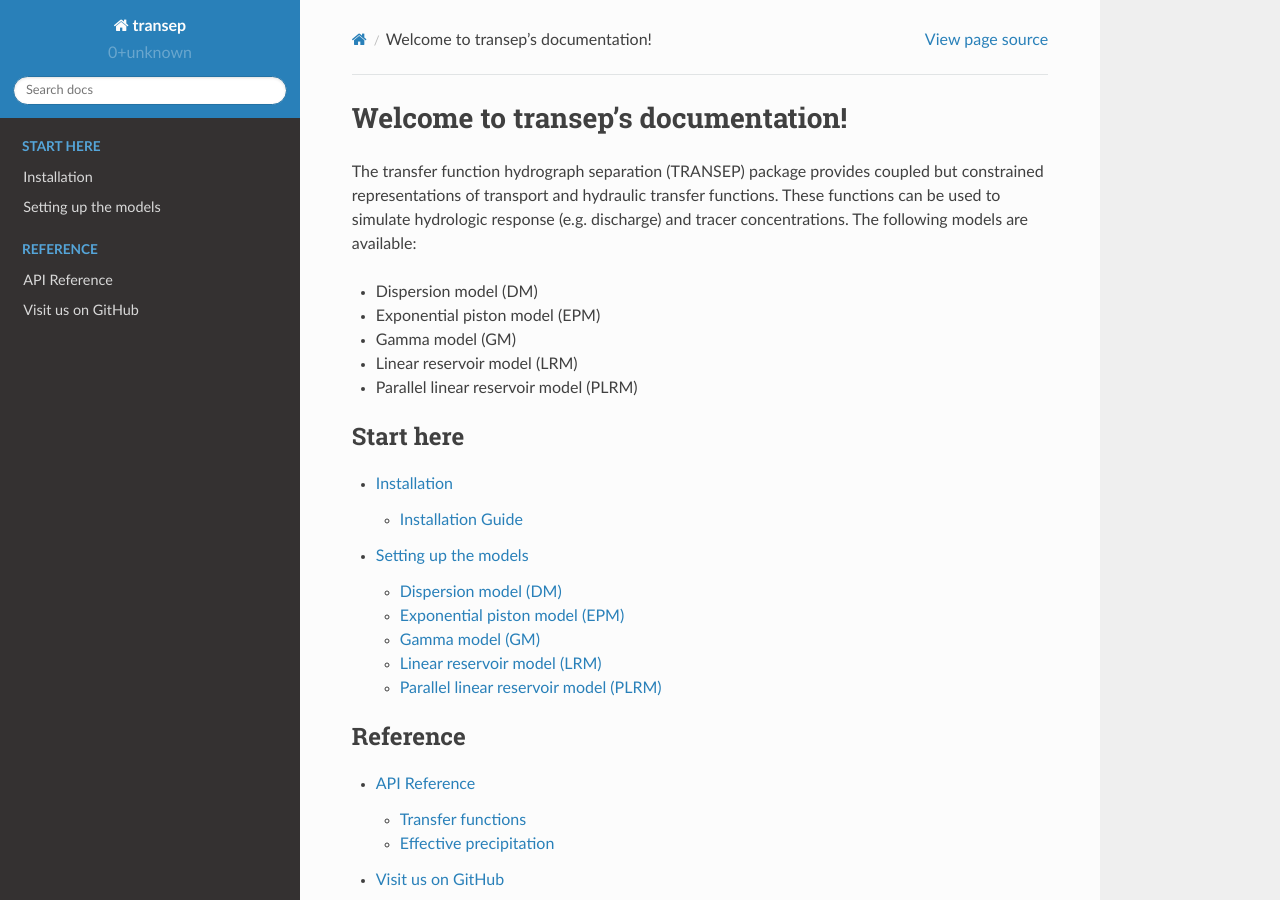
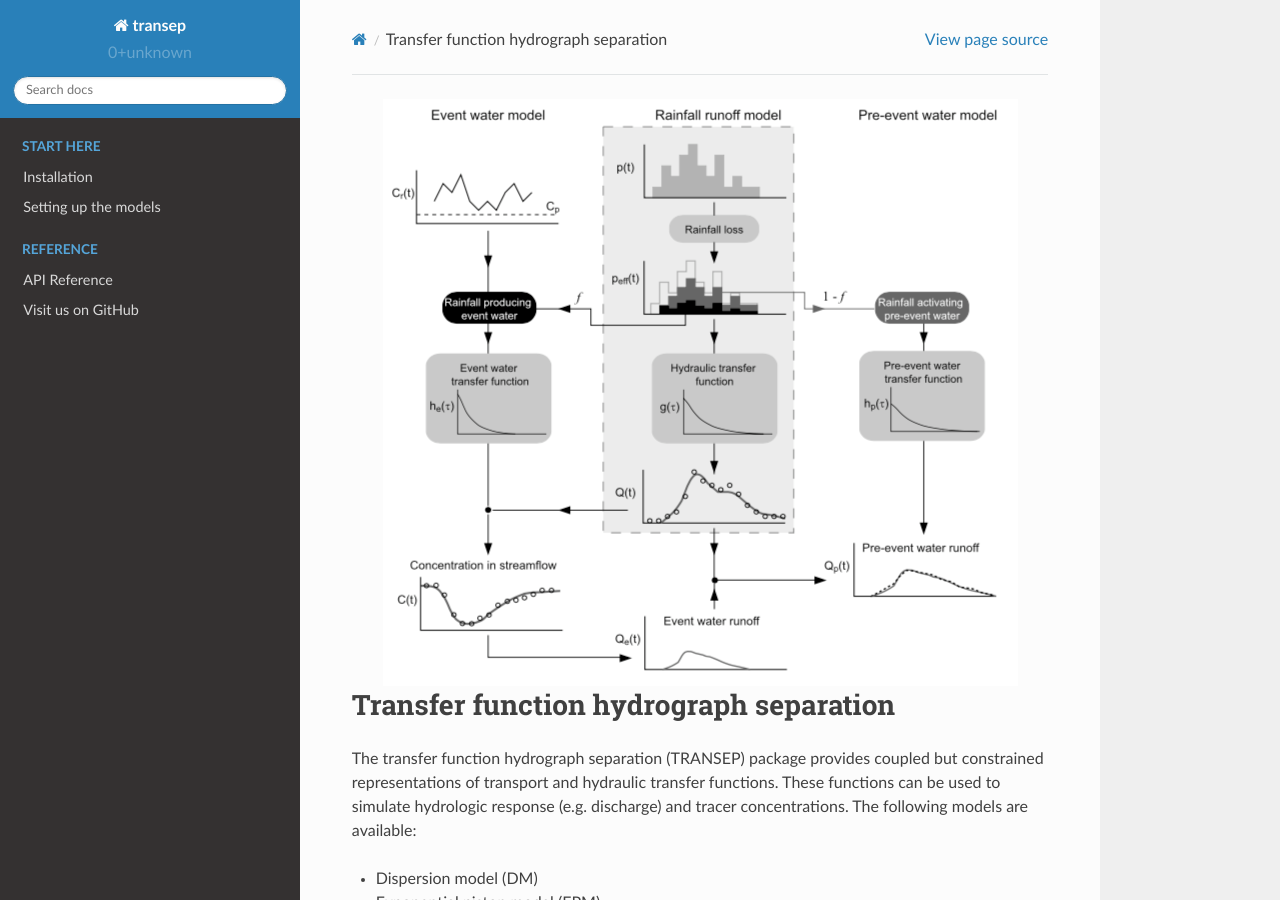
Before and after one commit to Hydrology-IFH/transep, a Sphinx documentation site: the page built from doc/index.rst, in a window 1280 px wide and 900 px high. Built offline with Sphinx 7.4.7 and the Read the Docs theme 2.0.0, drawn with Linux system fonts in a browser that asks for light colours.

Commit message:
modified docs.

```diff
--- a/doc/index.rst
+++ b/doc/index.rst
@@ -1,5 +1,9 @@
-Welcome to transep's documentation!
-============================================
+.. image:: /_static/logo.png
+   :align: center
+
+
+Transfer function hydrograph separation
+========================================
 
 The transfer function hydrograph separation (TRANSEP) package provides coupled
 but constrained representations of transport and hydraulic transfer functions.
```
